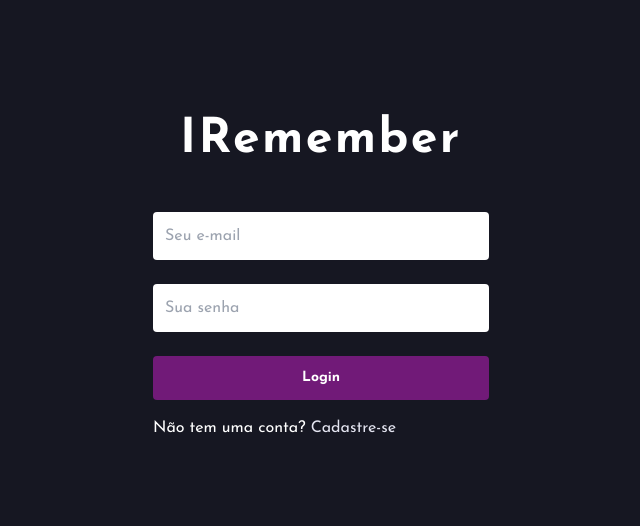
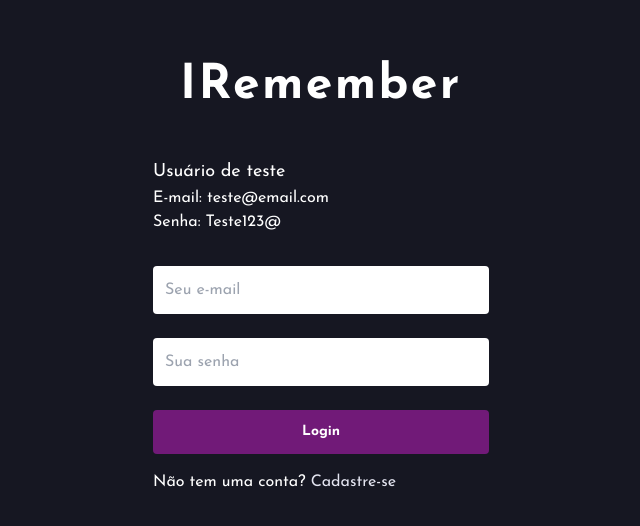
Before and after one commit to brunobarross/iremember, a Vue app: page /login in a window 1280 px wide. Shown: the part 122-648 px from the top of the page, without its empty margins (319-959 px from the left). Built offline with nearby package versions, Linux system fonts and the light colour scheme; no server answers.

Commit message:
adicionando user de teste

```diff
--- a/src/components/TheHeader.vue
+++ b/src/components/TheHeader.vue
@@ -15,7 +15,7 @@
 
 
             </div>
-            <div class="flex justify-between mt-4">
+            <div class="flex items-center justify-between mt-4">
                 <p class="text-light-grayish-blue text-xs md:text-sm">Desenvolvido por Altamiro Bruno.</p>
                 <div class="flex items-center">
                     <a href="https://www.linkedin.com/in/altamirobruno/" target="_blank">
--- a/src/pages/PageLogin.vue
+++ b/src/pages/PageLogin.vue
@@ -1,25 +1,50 @@
 <template>
   <main class="page-login">
-    <div class=" max-w-[400px] mx-auto w-full px-8 py-12">
-      <h1 class="text-white font-bold text-2xl md:text-5xl -tracking-tighter text-center">IRemember</h1>
-      <form @submit.prevent="handleSubmit" class="mt-8 md:mt-12">
+    <div class="max-w-[400px] mx-auto w-full px-8 py-12">
+      <h1
+        class="text-white font-bold text-2xl md:text-5xl -tracking-tighter text-center"
+      >
+        IRemember
+      </h1>
+      <div class="mt-8 md:mt-12">
+        <p class="text-white text-lg">Usuário de teste</p>
+        <p class="text-white">
+          <span class="font-medium">E-mail:</span> teste@email.com
+        </p>
+        <p class="text-white">
+          <span class="font-medium">Senha:</span> Teste123@
+        </p>
+      </div>
+
+      <form @submit.prevent="handleSubmit" class="mt-4 md:mt-8">
         <div class="input-box">
-          <input class="bg-white text-very-dark-grayish-blue" type="email" placeholder="Seu e-mail" v-model="email" />
+          <input
+            class="bg-white text-very-dark-grayish-blue"
+            type="email"
+            placeholder="Seu e-mail"
+            v-model="email"
+          />
         </div>
         <div class="input-box">
-          <input class="bg-white text-very-dark-grayish-blue" type="password" placeholder="Sua senha" v-model="senha" />
+          <input
+            class="bg-white text-very-dark-grayish-blue"
+            type="password"
+            placeholder="Sua senha"
+            v-model="senha"
+          />
         </div>
         <div class="btn-container">
-        <p class="text-red-500 text-sm">{{errorText}}</p>
+          <p class="text-red-500 text-sm">{{ errorText }}</p>
           <button class="btn w-full text-white-hover mt-2" type="submit">
-          Login
-        </button>
+            Login
+          </button>
         </div>
-
       </form>
       <p class="mt-4 text-white">
         Não tem uma conta?
-        <router-link to="/register" class="text-light-grayish-blue-hover">Cadastre-se</router-link>
+        <router-link to="/register" class="text-light-grayish-blue-hover"
+          >Cadastre-se</router-link
+        >
       </p>
     </div>
   </main>
@@ -31,22 +56,16 @@ import { storeToRefs } from "pinia";
 import { supabase } from "../lib/supabaseClient";
 import { useAuthStore } from "../store/auth.store";
 
-
 const email = ref("");
 const senha = ref("");
 
 const { submitFormLogin } = useAuthStore();
 
-const {errorText} = storeToRefs(useAuthStore())
+const { errorText } = storeToRefs(useAuthStore());
 
 function handleSubmit() {
   submitFormLogin(email.value, senha.value);
 }
-
-
-
-
-
 </script>
 
 <style scoped lang="scss">
@@ -67,7 +86,6 @@ function handleSubmit() {
     border-radius: 4px;
 
     outline: none;
-
   }
 }
 </style>
```
